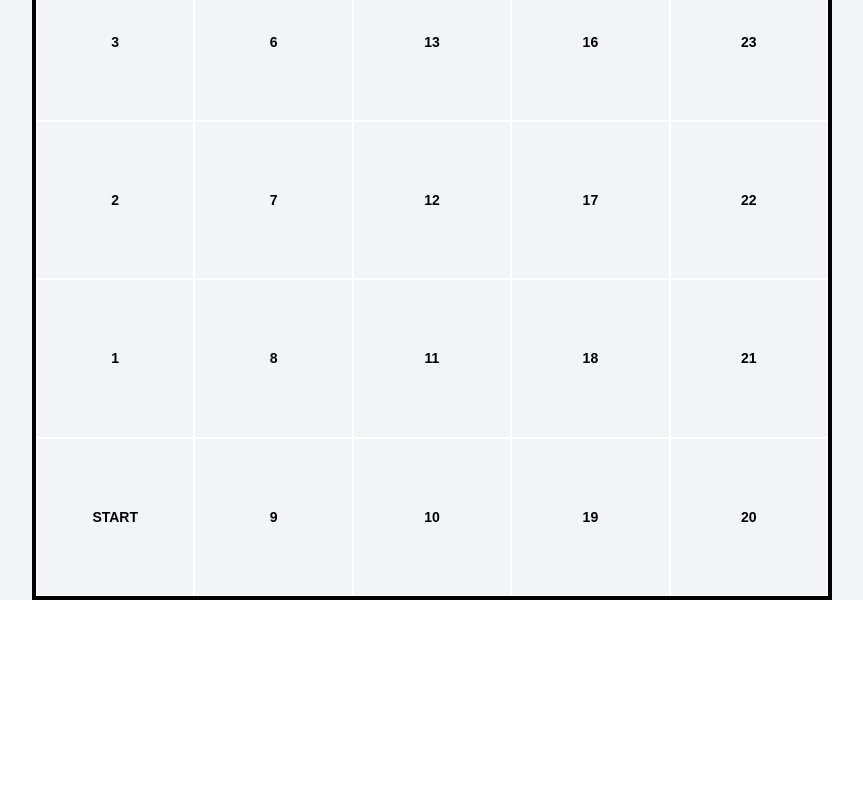
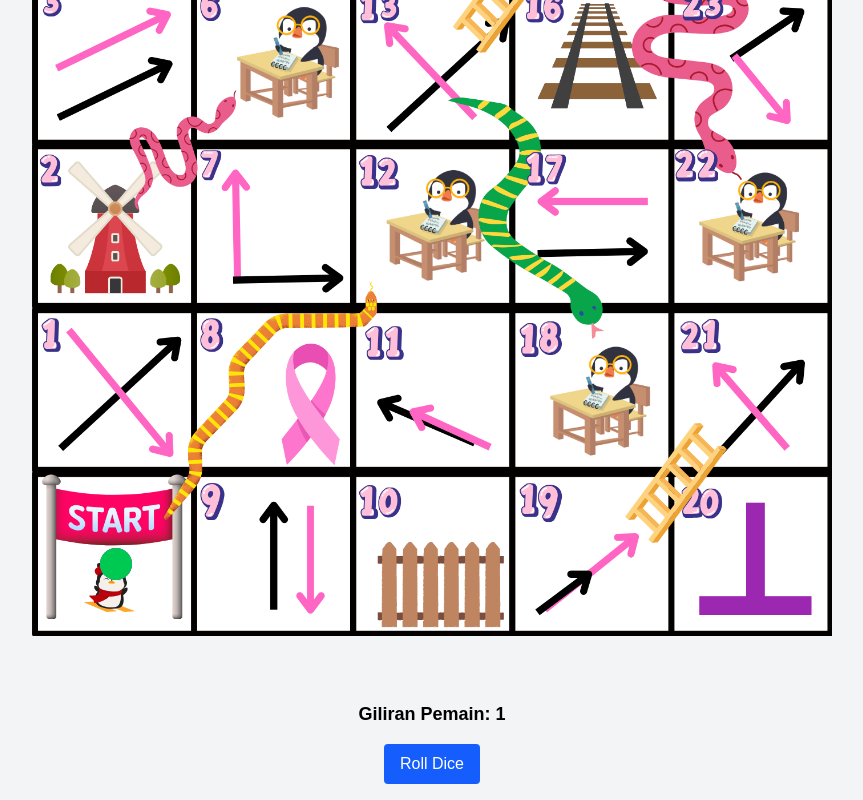
Before and after one commit to Umam1210/tanggaris, a Next.js app: page / in a window 1280 px wide. Shown: the part 200-1000 px from the top of the page, without its empty margins (208-1071 px from the left). Before the commit the page ends 800 px from the top, so only its background shows below. Built offline with nearby package versions, Linux system fonts and the light colour scheme.

Commit message:
update tanggaris

```diff
--- a/src/app/page.tsx
+++ b/src/app/page.tsx
@@ -1,7 +1,11 @@
+"use client";
+
+import Image from 'next/image';
+import { useState, useEffect } from "react";
+import { motion } from "framer-motion";
 
 export default function Home() {
-
-const cells = [
+  const cells = [
     4, 5, 14, 15, "FINISH",
     3, 6, 13, 16, 23,
     2, 7, 12, 17, 22,
@@ -9,21 +13,169 @@ const cells = [
     'START', 9, 10, 19, 20
   ];
 
+  const startIndex = cells.indexOf('START');
+  const finishIndex = cells.indexOf('FINISH');
+
+  // Build path: START -> 1..23 -> FINISH
+  const path: number[] = [startIndex];
+  for (let num = 1; num <= 23; num++) {
+    const idx = cells.indexOf(num);
+    if (idx !== -1) path.push(idx);
+  }
+  path.push(finishIndex);
+
+  // Snakes and ladders mapping
+  const jumpMap: Record<number, number | 'START'> = {
+    6: 2,
+    12: 'START',
+    18: 13,
+    22: 15,
+    13: 15,
+    19: 21
+  };
+
+  // Questions for modal popup
+  const questions: Record<number, string> = {
+    1: 'test test test',
+    2: 'test test test',
+    3: 'test test test',
+    4: 'test test test',
+    5: 'test test test',
+    6: 'test test test',
+    7: 'test test test',
+    8: 'test test test',
+    9: 'test test test',
+    10: 'test test test'
+  };
+
+  const playerCount = 3;
+  // Load initial state from localStorage or default
+  const getStored = <T,>(key: string, fallback: T) => {
+    if (typeof window === 'undefined') return fallback;
+    const stored = localStorage.getItem(key);
+    return stored ? JSON.parse(stored) : fallback;
+  };
+
+  const [positions, setPositions] = useState<number[]>(() =>
+    getStored('positions', Array(playerCount).fill(0))
+  );
+  const [currentPlayer, setCurrentPlayer] = useState<number>(() =>
+    getStored('currentPlayer', 0)
+  );
+  const [isMoving, setIsMoving] = useState(false);
+  const [modalContent, setModalContent] = useState<string | null>(null);
+
+  const boardSize = 790;
+  const cellSize = boardSize / 5;
+  const delay = (ms: number) => new Promise(res => setTimeout(res, ms));
+
+  // Persist to localStorage
+  useEffect(() => {
+    localStorage.setItem('positions', JSON.stringify(positions));
+  }, [positions]);
+  useEffect(() => {
+    localStorage.setItem('currentPlayer', JSON.stringify(currentPlayer));
+  }, [currentPlayer]);
+
+  const rollDice = async () => {
+    if (isMoving) return;
+    setIsMoving(true);
+    const dice = Math.floor(Math.random() * 6) + 1;
+    let newPos = positions[currentPlayer];
+
+    // Animate step by step
+    for (let step = 1; step <= dice; step++) {
+      newPos = Math.min(newPos + 1, path.length - 1);
+      setPositions(prev => {
+        const arr = [...prev]; arr[currentPlayer] = newPos; return arr;
+      });
+      await delay(500);
+    }
+
+    // Check snake or ladder
+    let landedIdx = path[newPos];
+    let cellValue = cells[landedIdx];
+    if (typeof cellValue === 'number' && jumpMap[cellValue] !== undefined) {
+      const target = jumpMap[cellValue];
+      if (target === 'START') {
+        newPos = 0;
+      } else {
+        const tgtIdx = cells.indexOf(target as number);
+        newPos = path.indexOf(tgtIdx);
+      }
+      setPositions(prev => {
+        const arr = [...prev]; arr[currentPlayer] = newPos; return arr;
+      });
+      await delay(500);
+      landedIdx = path[newPos];
+      cellValue = cells[landedIdx];
+    }
+
+    // Show question modal if defined
+    if (typeof cellValue === 'number' && questions[cellValue]) {
+      setModalContent(questions[cellValue]);
+    } else {
+      setCurrentPlayer(prev => (prev + 1) % playerCount);
+      setIsMoving(false);
+    }
+  };
+
+  const closeModal = () => {
+    setModalContent(null);
+    setCurrentPlayer(prev => (prev + 1) % playerCount);
+    setIsMoving(false);
+  };
+
+  const colors = ['bg-red-500', 'bg-blue-500', 'bg-green-500'];
+
   return (
-    <div className="flex flex-col items-center justify-center min-h-screen bg-gray-100">
-    <div className="relative w-[800px] h-[800px] mx-auto border-4 border-black">
-     {/* Grid Overlay 5 baris x 2 kolom */}
-      <div className="absolute inset-0 grid grid-cols-5 grid-rows-5 z-10">
-        {cells.map((cell, i) => (
-          <div
-            key={i}
-            className="border border-white bg-transparent flex items-center justify-center text-black text-sm font-semibold"
-          >
-            {cell}
+    <>
+      {modalContent && (
+        <div className="fixed inset-0 bg-black/30 bg-opacity-50 flex items-center justify-center z-30">
+          <div className="bg-white p-6 rounded shadow-lg w-80 h-80">
+            <p className="mb-4 text-center">{modalContent}</p>
+            <button
+              className="block mx-auto px-4 py-2 bg-blue-600 text-white rounded"
+              onClick={closeModal}
+            >Tutup</button>
           </div>
-        ))}
+        </div>
+      )}
+
+      <div className="flex flex-col items-center justify-center min-h-screen bg-gray-100">
+        <div className="relative w-[800px] h-[820px] mx-auto">
+          {/* Background board image */}
+          <Image
+            src="/Black and White Abstract Geometric Business Rectangle Logo.png"
+            alt="Snake Ladder Board"
+            layout="fill"
+            objectFit="cover"
+            className='my-4'
+          />
+
+          {/* Tokens */}
+          {positions.map((posIdx, pIdx) => {
+            const gridIdx = path[posIdx];
+            const row = Math.floor(gridIdx / 5);
+            const col = gridIdx % 5;
+            return (
+              <motion.div
+                key={pIdx}
+                className={`${colors[pIdx]} absolute mt-28 ml-16 w-8 h-8 rounded-full z-20`}
+                animate={{ top: row * cellSize + 4, left: col * cellSize + 4 }}
+                transition={{ duration: 0.3 }}
+              />
+            );
+          })}
+        </div>
+        <div className="mb-4 pt-20 text-lg font-semibold">
+          Giliran Pemain: {currentPlayer + 1}
+        </div>
+        <button
+          className="mb-4 px-4 py-2 bg-blue-600 text-white rounded disabled:opacity-50"
+          onClick={rollDice} disabled={isMoving}
+        >Roll Dice</button>
       </div>
-    </div>
-    </div>
+    </>
   );
 }
```
Also changed, not shown: package.json (+7 -6 lines), public/Black and White Abstract Geometric Business Rectangle Logo.png (added), 1 other file (tests, documents, lock files or other folders).
